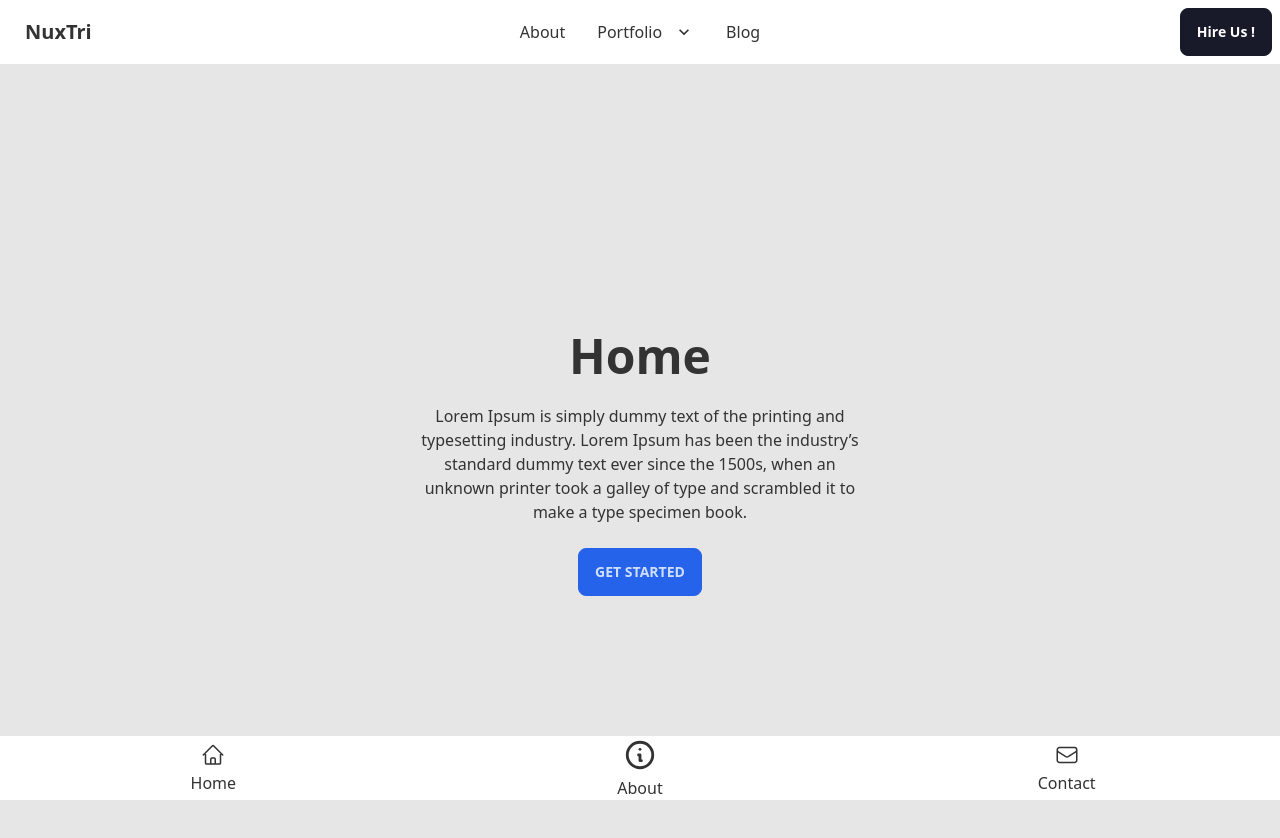
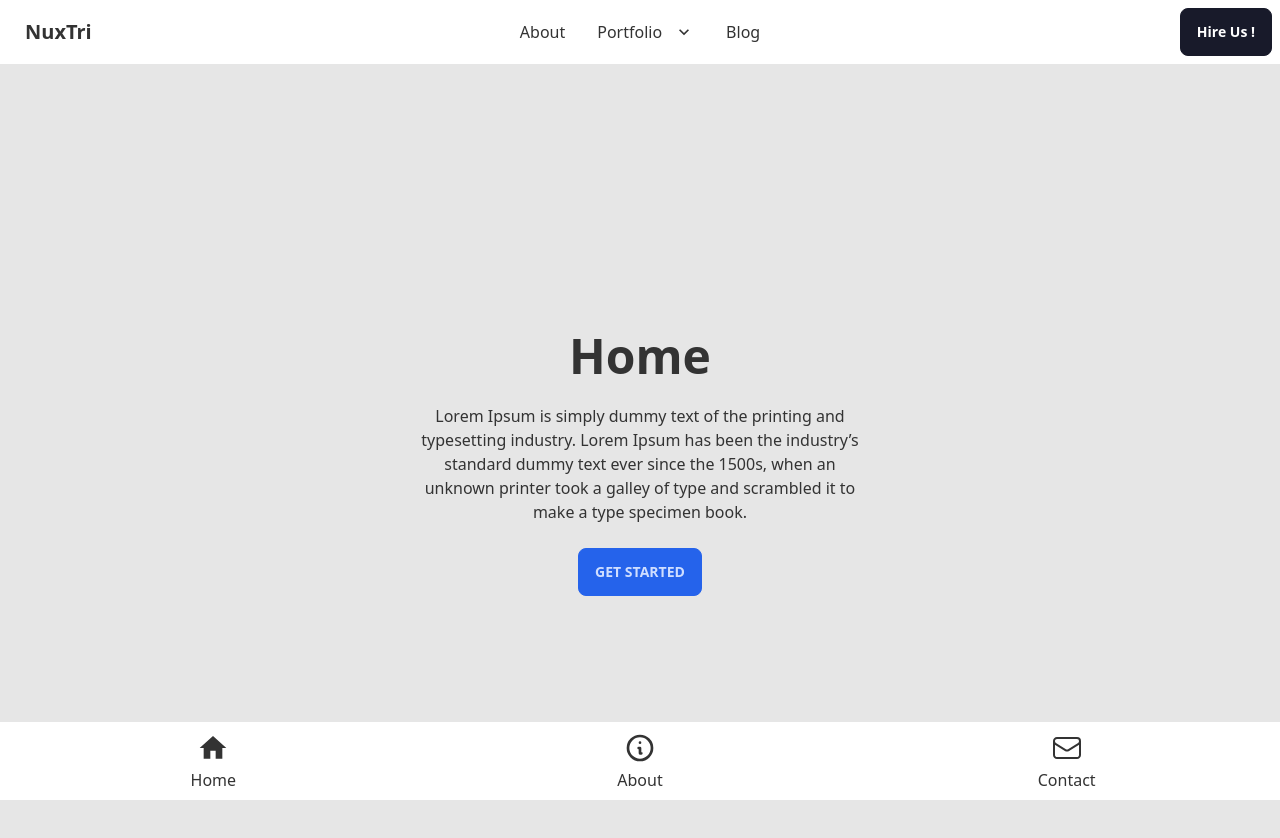
Before and after one commit to azulkipli/nuxtri, a Nuxt app: page / in a window 1280 px wide. Shown: the top 838 px of the page. Built offline with nearby package versions, Linux system fonts and the light colour scheme.

Commit message:
custom icon

```diff
--- a/components/BotNav.vue
+++ b/components/BotNav.vue
@@ -1,29 +1,15 @@
 <template>
-    <div class="btm-nav">
+    <div id="nuxtrinavbtm" class="btm-nav ">
         <button aria-label="btn-home" :class="activeClass('home')" @click="goTo('/')">
-            <svg xmlns="http://www.w3.org/2000/svg" fill="none" viewBox="0 0 24 24" stroke-width="1.5"
-                stroke="currentColor" class="w-6 h-6">
-                <path stroke-linecap="round" stroke-linejoin="round"
-                    d="M2.25 12l8.954-8.955c.44-.439 1.152-.439 1.591 0L21.75 12M4.5 9.75v10.125c0 .621.504 1.125 1.125 1.125H9.75v-4.875c0-.621.504-1.125 1.125-1.125h2.25c.621 0 1.125.504 1.125 1.125V21h4.125c.621 0 1.125-.504 1.125-1.125V9.75M8.25 21h8.25" />
-            </svg>
+            <IconsHome class="w-8 h-8" />
             <span class="btm-nav-label">Home</span>
         </button>
         <button aria-label="btn-info" :class="activeClass('about')" @click="goTo('/about')">
-            <svg xmlns="http://www.w3.org/2000/svg" xmlns:xlink="http://www.w3.org/1999/xlink" viewBox="0 0 24 24">
-                <g fill="none" stroke="currentColor" stroke-width="2" stroke-linecap="round" stroke-linejoin="round">
-                    <circle cx="12" cy="12" r="9"></circle>
-                    <path d="M12 8h.01"></path>
-                    <path d="M11 12h1v4h1"></path>
-                </g>
-            </svg>
+            <IconsInfo class="w-8 h-8 icon" :class="activeClass('about')" />
             <span class="btm-nav-label">About</span>
         </button>
         <button aria-label="btn-statics" :class="activeClass('contact')" @click="goTo('/contact')">
-            <svg xmlns="http://www.w3.org/2000/svg" fill="none" viewBox="0 0 24 24" stroke-width="1.5"
-                stroke="currentColor" class="w-6 h-6">
-                <path stroke-linecap="round" stroke-linejoin="round"
-                    d="M21.75 6.75v10.5a2.25 2.25 0 01-2.25 2.25h-15a2.25 2.25 0 01-2.25-2.25V6.75m19.5 0A2.25 2.25 0 0019.5 4.5h-15a2.25 2.25 0 00-2.25 2.25m19.5 0v.243a2.25 2.25 0 01-1.07 1.916l-7.5 4.615a2.25 2.25 0 01-2.36 0L3.32 8.91a2.25 2.25 0 01-1.07-1.916V6.75" />
-            </svg>
+            <IconsEmail class="w-8 h-8"/>
             <span class="btm-nav-label">Contact</span>
         </button>
     </div>
@@ -44,3 +30,22 @@ const activeClass = (name) => {
 }
 
 </script>
+<style scoped>
+#nuxtrinavbtm {
+    height: auto;
+    @apply py-2;
+}
+
+#nuxtrinavbtm>*:where(.active) {
+    @apply border-t-[2px] border-t-transparent
+}
+
+#nuxtrinavbtm .active .icon {
+    @apply text-primary
+}
+
+#nuxtrinavbtm .active .btm-nav-label {
+    @apply text-primary
+}
+
+</style>
--- /dev/null
+++ b/components/Icons/Email.vue
@@ -0,0 +1,9 @@
+<template>
+    <div class="icon">
+        <svg xmlns="http://www.w3.org/2000/svg" fill="none" viewBox="0 0 24 24" stroke-width="1.5"
+            stroke="currentColor">
+            <path stroke-linecap="round" stroke-linejoin="round"
+                d="M21.75 6.75v10.5a2.25 2.25 0 01-2.25 2.25h-15a2.25 2.25 0 01-2.25-2.25V6.75m19.5 0A2.25 2.25 0 0019.5 4.5h-15a2.25 2.25 0 00-2.25 2.25m19.5 0v.243a2.25 2.25 0 01-1.07 1.916l-7.5 4.615a2.25 2.25 0 01-2.36 0L3.32 8.91a2.25 2.25 0 01-1.07-1.916V6.75" />
+        </svg>
+    </div>
+</template>
--- /dev/null
+++ b/components/Icons/Home.vue
@@ -0,0 +1,7 @@
+<template>
+    <div class="icon">
+        <svg xmlns="http://www.w3.org/2000/svg" xmlns:xlink="http://www.w3.org/1999/xlink" viewBox="0 0 24 24">
+            <path d="M10 20v-6h4v6h5v-8h3L12 3L2 12h3v8z" fill="currentColor"></path>
+        </svg>
+    </div>
+</template>
--- /dev/null
+++ b/components/Icons/Info.vue
@@ -0,0 +1,11 @@
+<template>
+    <div class="icon">
+        <svg xmlns="http://www.w3.org/2000/svg" xmlns:xlink="http://www.w3.org/1999/xlink" viewBox="0 0 24 24">
+            <g fill="none" stroke="currentColor" stroke-width="2" stroke-linecap="round" stroke-linejoin="round">
+                <circle cx="12" cy="12" r="9"></circle>
+                <path d="M12 8h.01"></path>
+                <path d="M11 12h1v4h1"></path>
+            </g>
+        </svg>
+    </div>
+</template>
```
Also changed, not shown: 1 other file (tests, documents, lock files or other folders).
